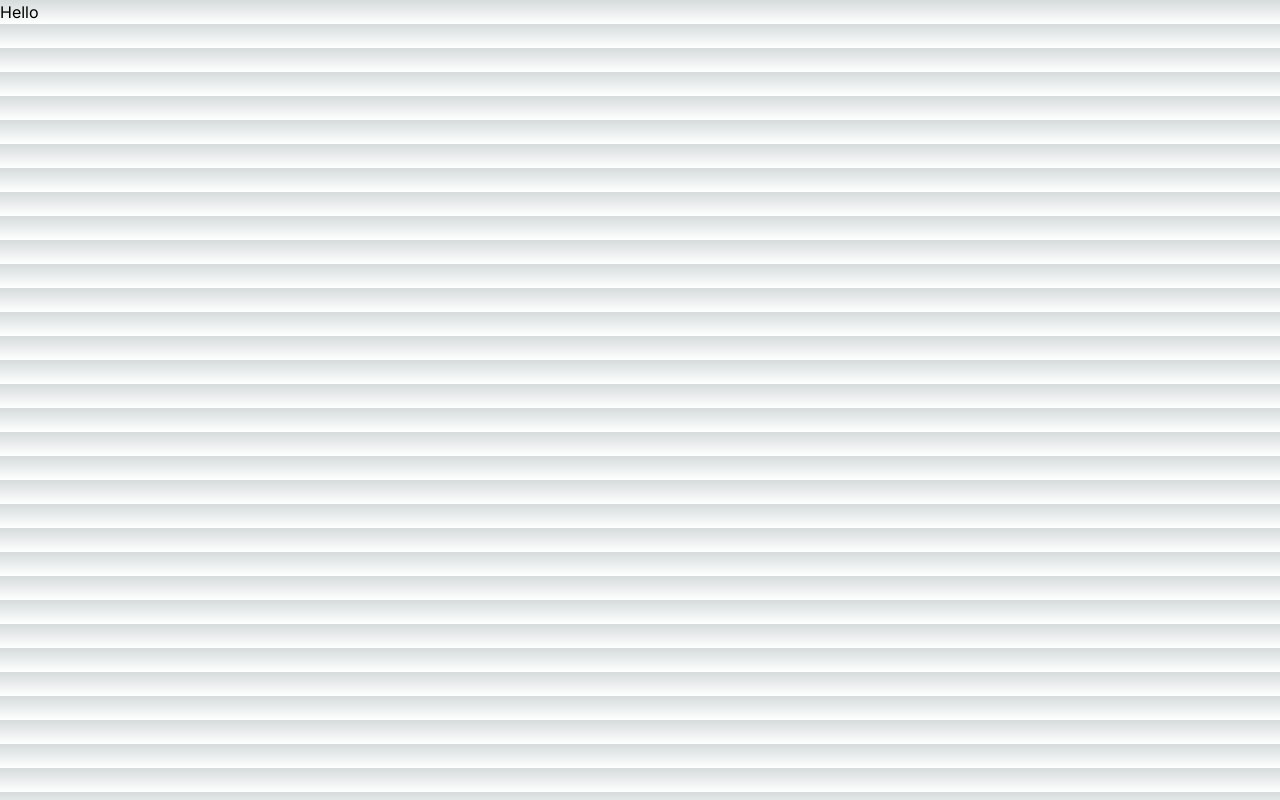
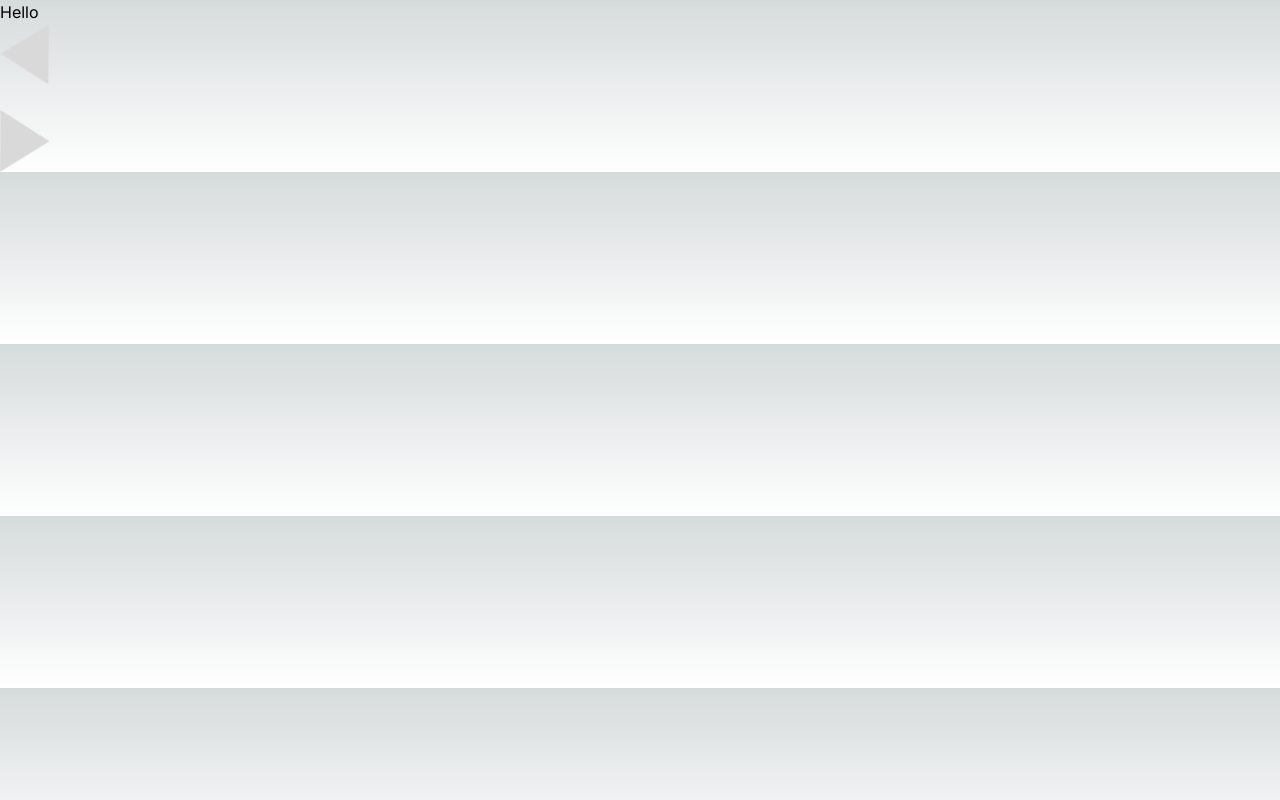
Before and after one commit to SchoolOfCode/bc15-w11-hackathon-next-js-team-15-week-11, a Next.js app in the folder solar-app/: page /adam in a window 1280 px wide. Built offline with nearby package versions, Linux system fonts and the light colour scheme.

Commit message:
custom button component was built

```diff
--- /dev/null
+++ b/solar-app/components/CustomButton.js
@@ -0,0 +1,38 @@
+import Image from "next/image";
+import Link from "next/link";
+
+export default function CustomButton({ url, left, right }) {
+  //   const direction = () => {
+  //     if (left) {
+  //       return (
+  //         <>
+  //           <Link href={url}>
+  //             <Image src="/left-polygon.png" width={50} height={50} />
+  //           </Link>
+  //         </>
+  //       );
+  //     } else if (right) {
+  //       return (
+  //         <Link href={url}>
+  //           <Image src="/right-polygon.png" width={50} height={50} />
+  //         </Link>
+  //       );
+  //     }
+  //   };
+
+  return (
+    <div class="w-10">
+      {left && (
+        <Link href={url}>
+          <Image src="/left-polygon.png" width={50} height={50} />
+        </Link>
+      )}
+
+      {right && (
+        <Link href={url}>
+          <Image src="/right-polygon.png" width={50} height={50} />
+        </Link>
+      )}
+    </div>
+  );
+}
--- a/solar-app/src/app/adam/page.js
+++ b/solar-app/src/app/adam/page.js
@@ -1,7 +1,16 @@
-
+import CustomButton from "../../../components/CustomButton";
 
 export default function Adam() {
 
-return <h1>Hello</h1>
 
+    return (
+    <>
+      <h1>Hello</h1>
+      <div>
+      <CustomButton url={'/venus'} left />
+      <br />
+      <CustomButton url={'/mars'} right />
+      </div>
+    </>
+  );
 }
--- a/solar-app/src/app/page.js
+++ b/solar-app/src/app/page.js
@@ -2,6 +2,7 @@ import Image from 'next/image'
 
 export default function Home() {
   return (
+    <>
     <main className="flex min-h-screen flex-col items-center justify-between p-24">
       <div className="z-10 max-w-5xl w-full items-center justify-between font-mono text-sm lg:flex">
         <p className="fixed left-0 top-0 flex w-full justify-center border-b border-gray-300 bg-gradient-to-b from-zinc-200 pb-6 pt-8 backdrop-blur-2xl dark:border-neutral-800 dark:bg-zinc-800/30 dark:from-inherit lg:static lg:w-auto  lg:rounded-xl lg:border lg:bg-gray-200 lg:p-4 lg:dark:bg-zinc-800/30">
@@ -109,5 +110,6 @@ export default function Home() {
         </a>
       </div>
     </main>
+    </>
   )
 }
--- /dev/null
+++ b/solar-app/src/app/wellington/page.js
@@ -0,0 +1,11 @@
+
+
+export default function Wellington() {
+
+
+    return (
+        <h1>
+            Hey, this is Wellington!
+        </h1>
+    )
+}
```
Also changed, not shown: solar-app/public/left-polygon.png (added), solar-app/public/right-polygon.png (added).
